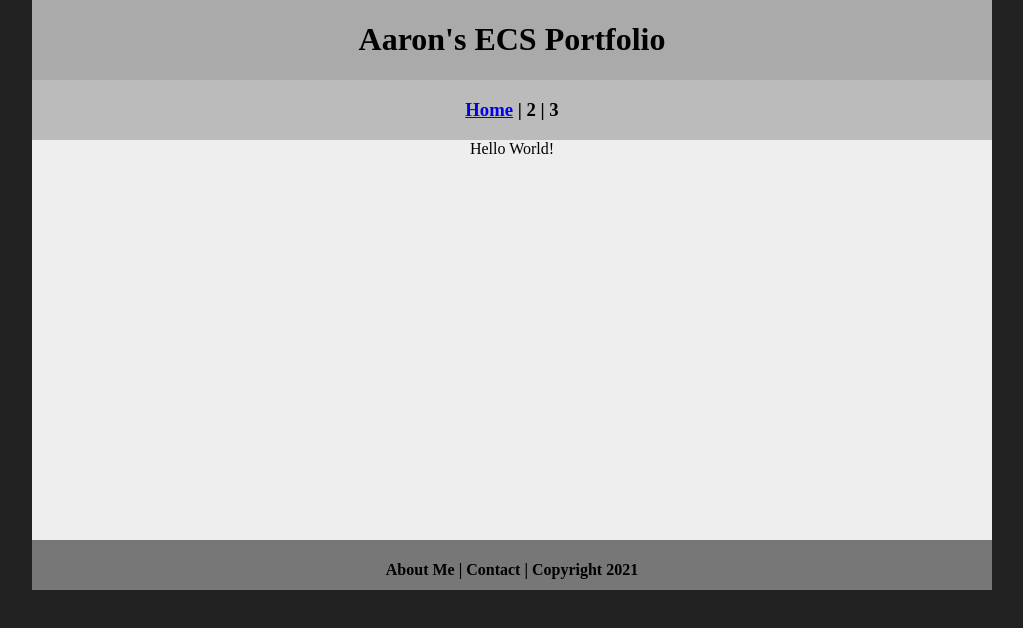
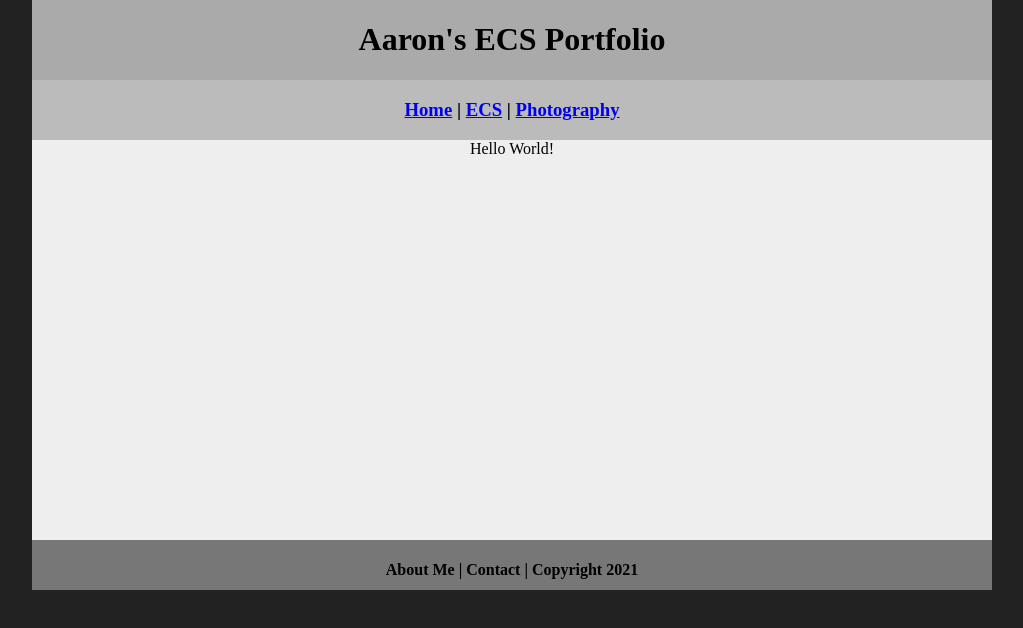
Before and after one commit to Aaron-Mecham11/ecsportfolio, a plain HTML site: page photography/index.html in a window 1280 px wide. Shown: the whole page, without its empty margins (128-1151 px from the left). Drawn offline with Linux system fonts and the light colour scheme; files that its build step writes are made by us from their sources.

Commit message:
Update index.html

```diff
--- a/photography/index.html
+++ b/photography/index.html
@@ -12,7 +12,7 @@
   	<h1> Aaron's ECS Portfolio </h1>
   </div>
   <div class="nav">
-    <h3><a href="index.html">Home</a> | 2 | 3</h3>
+       <h3> <a href="../index.html">Home</a> | <a href="../ecs/index.html">ECS</a> | <a href="index.html">Photography</a> </h3>
   </div>
   <div class="content">
 	  Hello World!
```
